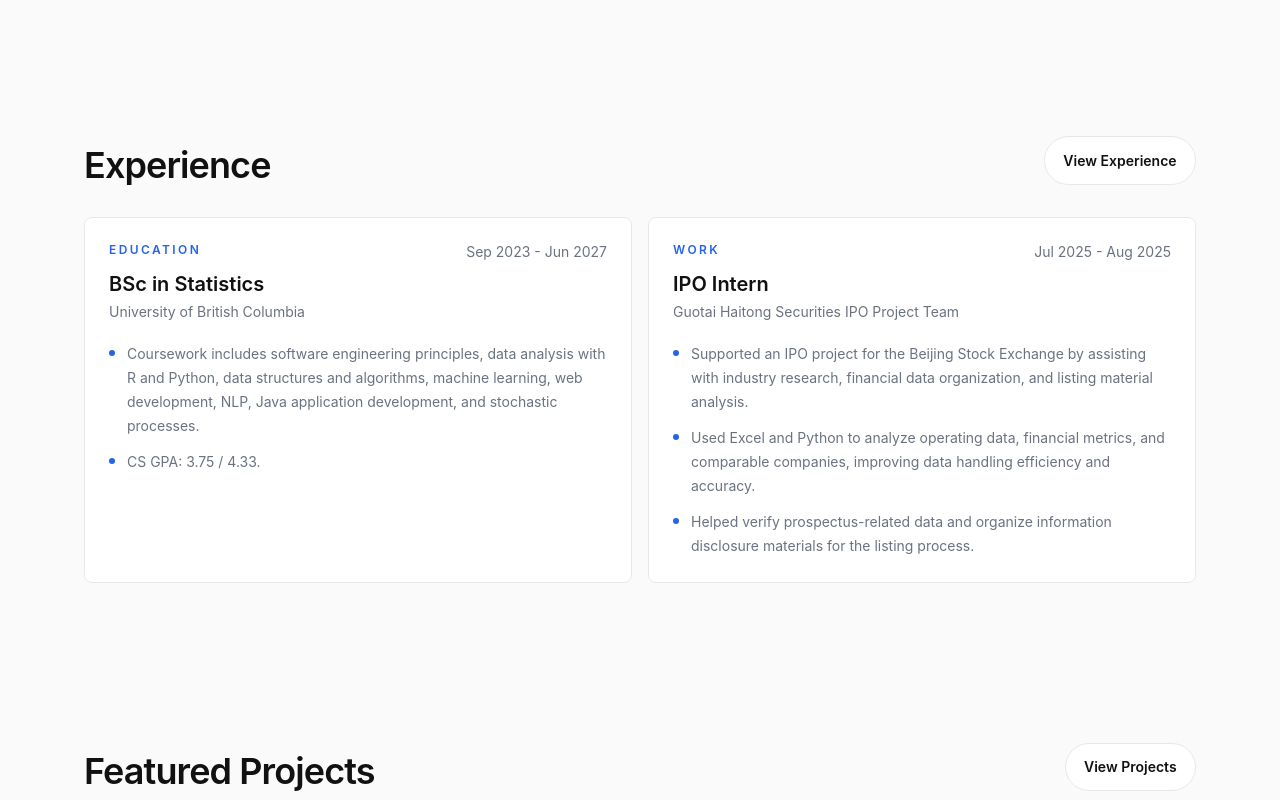
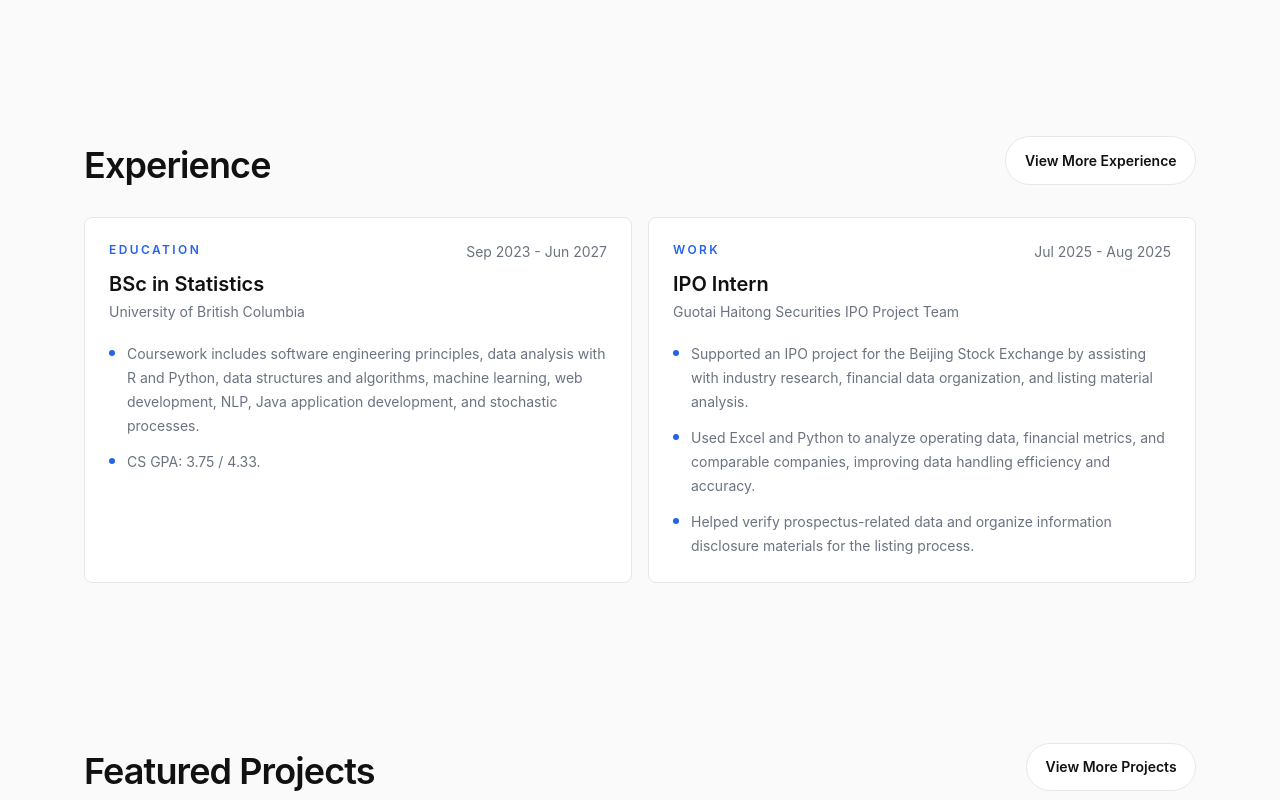
Before and after one commit to Asdzzyandzzy/ZiyangZhou_me_Website, a Next.js app: page / in a window 1280 px wide. Shown: the part 1240-2040 px from the top of the page. Built offline with nearby package versions, Linux system fonts and the light colour scheme.

Commit message:
change little typo in the content

```diff
--- a/content/translations.ts
+++ b/content/translations.ts
@@ -12,8 +12,8 @@ export const translations = {
     },
     actions: {
       viewAbout: "View About",
-      viewExperience: "View Experience",
-      viewProjects: "View Projects",
+      viewExperience: "View More Experience",
+      viewProjects: "View More Projects",
       viewResume: "View Resume",
       viewWriting: "View Writing",
       contactMe: "Contact Me",
@@ -85,8 +85,8 @@ export const translations = {
     },
     actions: {
       viewAbout: "查看关于我",
-      viewExperience: "查看经历",
-      viewProjects: "查看项目",
+      viewExperience: "查看更多经历",
+      viewProjects: "查看更多项目",
       viewResume: "查看简历",
       viewWriting: "查看文章",
       contactMe: "联系我",
```
